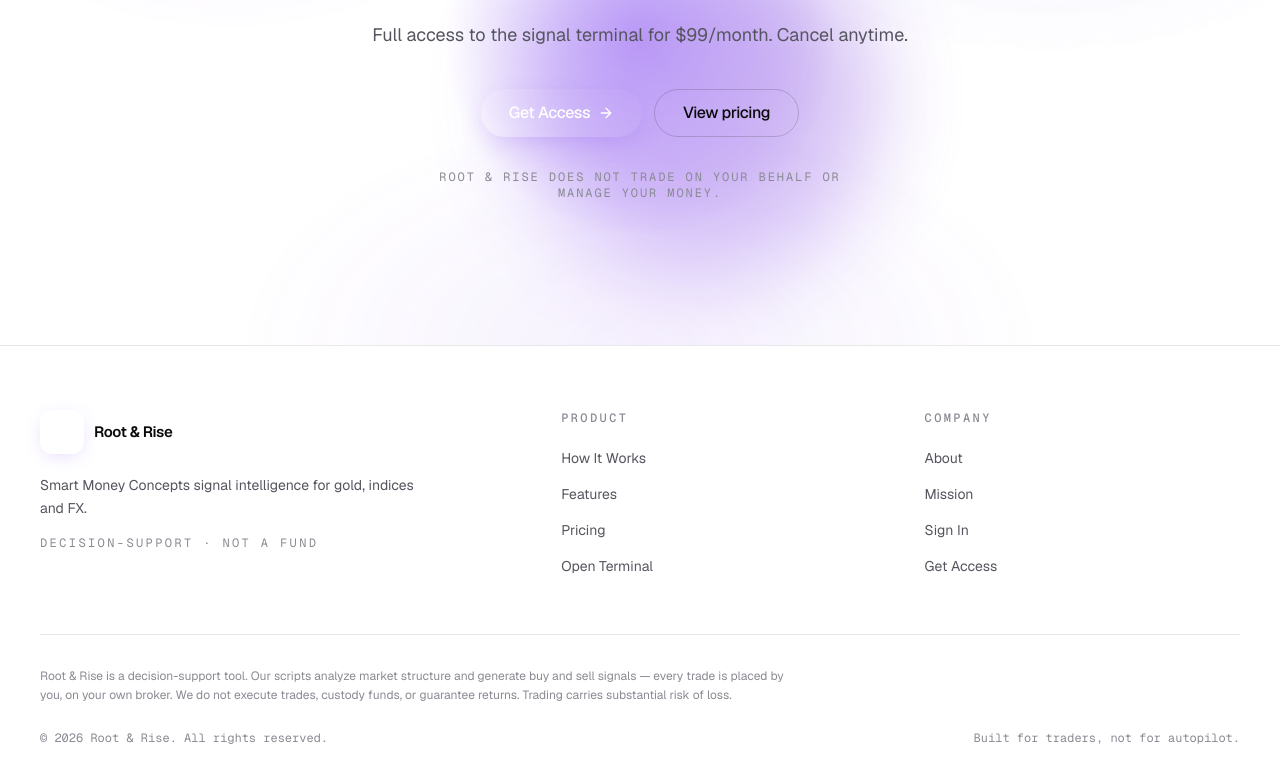
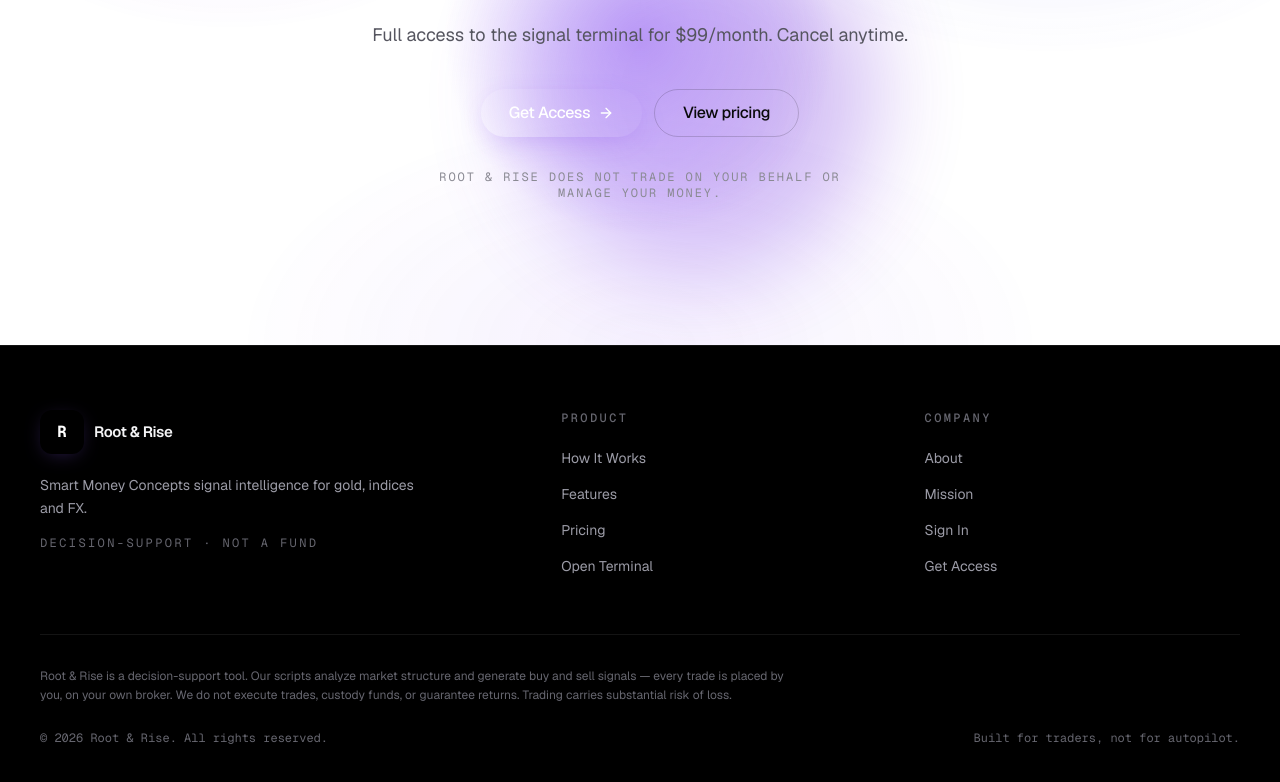
Before and after one commit to TaylorURL/rootriseholdings-com, a React (Vite) app: page / in a window 1280 px wide. Shown: the part 5725-6507 px from the top of the page. Built offline with nearby package versions, Linux system fonts and the light colour scheme.

Commit message:
sunday: Edit src/components/marketing/MarketingFooter.jsx

```diff
--- a/src/components/marketing/MarketingFooter.jsx
+++ b/src/components/marketing/MarketingFooter.jsx
@@ -4,10 +4,14 @@ import BrandMark from './BrandMark'
 
 const CURRENT_YEAR = new Date().getFullYear()
 
-/** Public marketing footer with link columns and the compliance disclaimer. */
+/**
+ * Public marketing footer with link columns and the compliance disclaimer. Pinned
+ * to the dark tone so it closes every page as a deliberate brand anchor and gives
+ * the adaptive navbar a stable resting tone at the bottom of the scroll.
+ */
 export default function MarketingFooter() {
   return (
-    <footer className="border-t border-border bg-bg">
+    <footer data-theme="dark" className="border-t border-border bg-bg text-text">
       <div className="mx-auto max-w-7xl px-6 py-16 lg:px-10">
         <div className="grid grid-cols-1 gap-12 lg:grid-cols-[1.5fr_1fr_1fr]">
           <div className="max-w-sm">
```
